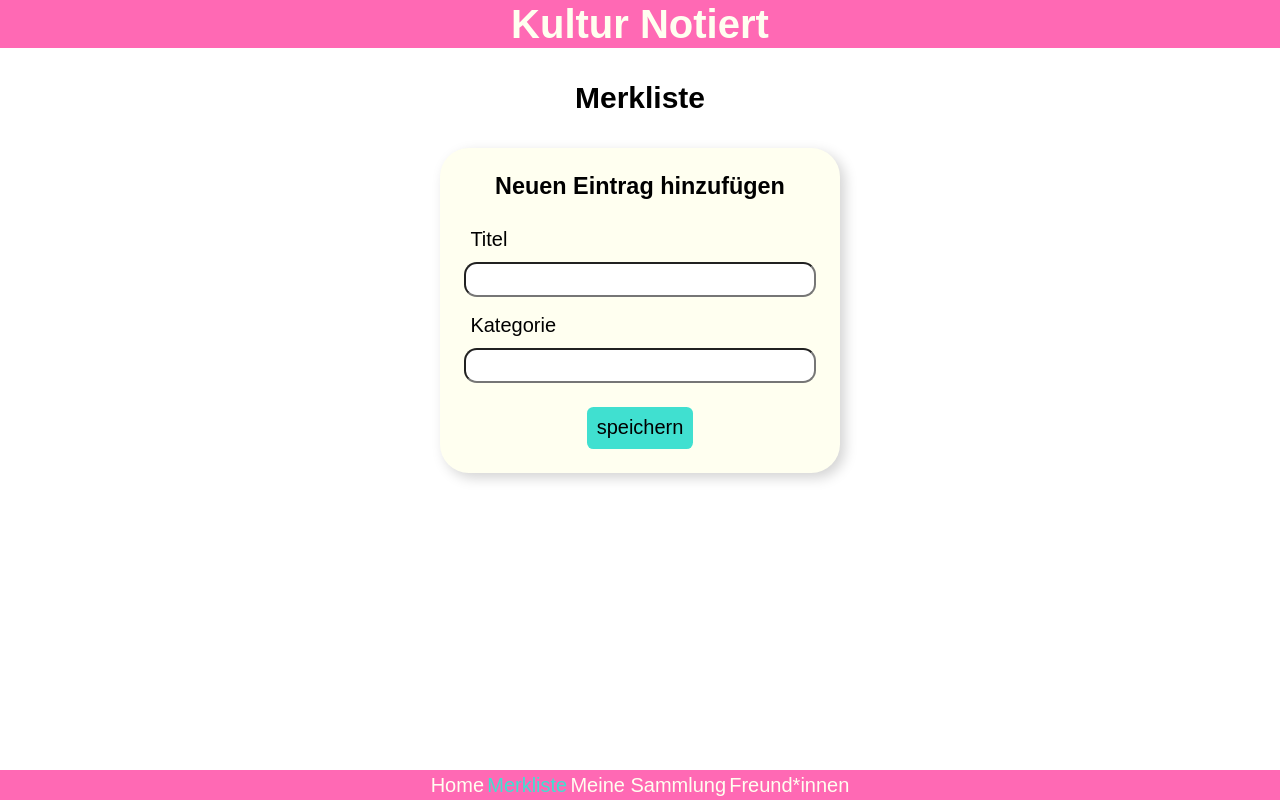
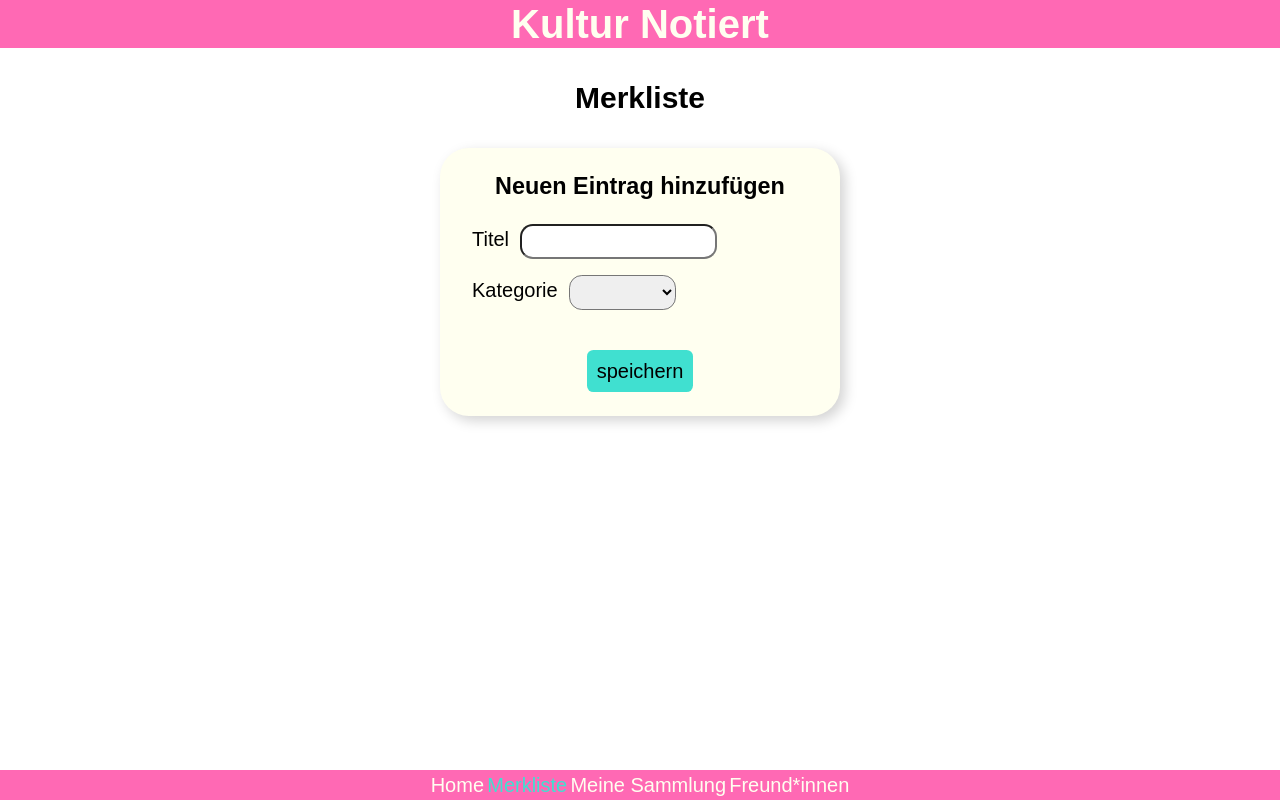
Before and after one commit to felixcanditt/kultur-notiert-vercel, a React (Create React App) app in the folder client/: page /watchlist in a window 1280 px wide. Built offline with nearby package versions, Linux system fonts and the light colour scheme.

Commit message:
added input options

```diff
--- a/client/src/App.js
+++ b/client/src/App.js
@@ -15,12 +15,10 @@ export default function App() {
   const [watchlist, setWatchlist] = useState(
     loadFromLocalStorage('kulturNotiertWatchlist') ?? []
   );
-  console.log(watchlist);
 
   const [library, setLibrary] = useState(
     loadFromLocalStorage('kulturNotiertLibrary') ?? []
   );
-  console.log(library);
 
   useEffect(() => {
     updateLocalStorage('kulturNotiertWatchlist', watchlist);
--- /dev/null
+++ b/client/src/components/InputOptions.js
@@ -0,0 +1,130 @@
+import styled from 'styled-components';
+
+export default function InputOptions({ formItem, onChangeItem }) {
+  function renderOptions() {
+    if (formItem.category === 'book') {
+      return (
+        <label>
+          <span>Autor*in</span>
+          <input
+            type="text"
+            name="author"
+            onChange={onChangeItem}
+            value={formItem.title}
+          />
+        </label>
+      );
+    } else if (formItem.category === 'film') {
+      return (
+        <>
+          <label>
+            <span>Regisseur*in</span>
+            <input
+              type="text"
+              name="director"
+              onChange={onChangeItem}
+              value={formItem.director}
+            />
+          </label>
+          <label>
+            <span>Wo ansehen?</span>
+            <input
+              type="text"
+              name="location"
+              onChange={onChangeItem}
+              value={formItem.location}
+            />
+          </label>
+        </>
+      );
+    } else if (formItem.category === 'series') {
+      return (
+        <label>
+          <span>Wo ansehen?</span>
+          <input
+            type="text"
+            name="location"
+            onChange={onChangeItem}
+            value={formItem.location}
+          />
+        </label>
+      );
+    } else if (formItem.category === 'stage') {
+      return (
+        <>
+          <label>
+            <span>Wo?</span>
+            <input
+              type="text"
+              name="location"
+              onChange={onChangeItem}
+              value={formItem.location}
+            />
+          </label>
+          <label>
+            <span>Wann?</span>
+            <input
+              type="text"
+              name="time"
+              onChange={onChangeItem}
+              value={formItem.time}
+            />
+          </label>
+        </>
+      );
+    } else if (formItem.category === 'exhibition') {
+      return (
+        <>
+          <label>
+            <span>Wo?</span>
+            <input
+              type="text"
+              name="location"
+              onChange={onChangeItem}
+              value={formItem.location}
+            />
+          </label>
+          <label>
+            <span>Wann?</span>
+            <input
+              type="text"
+              name="time"
+              onChange={onChangeItem}
+              value={formItem.time}
+            />
+          </label>
+        </>
+      );
+    } else if (formItem.category === 'festival') {
+      return (
+        <>
+          <label>
+            <span>Wo?</span>
+            <input
+              type="text"
+              name="location"
+              onChange={onChangeItem}
+              value={formItem.location}
+            />
+          </label>
+          <label>
+            <span>Wann?</span>
+            <input
+              type="text"
+              name="time"
+              onChange={onChangeItem}
+              value={formItem.time}
+            />
+          </label>
+        </>
+      );
+    }
+  }
+
+  return <Grid>{renderOptions()}</Grid>;
+}
+
+const Grid = styled.div`
+  display: grid;
+  gap: 1rem;
+`;
--- a/client/src/components/WatchlistForm.js
+++ b/client/src/components/WatchlistForm.js
@@ -1,25 +1,27 @@
 import styled from 'styled-components';
 import { useState } from 'react';
 
+import InputOptions from './InputOptions';
+
 export default function WatchlistForm({ onAddToWatchlist }) {
-  const initialItem = {
+  const initialFormItem = {
     title: '',
     category: '',
     isWatched: false
   };
 
-  const [item, setItem] = useState(initialItem);
+  const [formItem, setFormItem] = useState(initialFormItem);
 
   function changeItem(event) {
     const inputName = event.target.name;
     const inputValue = event.target.value;
-    setItem({ ...item, [inputName]: inputValue });
+    setFormItem({ ...formItem, [inputName]: inputValue });
   }
 
   function handleFormSubmit(event) {
     event.preventDefault();
-    onAddToWatchlist(item);
-    setItem(initialItem);
+    onAddToWatchlist(formItem);
+    setFormItem(initialFormItem);
   }
 
   // function testFunction() {
@@ -45,36 +47,38 @@ export default function WatchlistForm({ onAddToWatchlist }) {
     <Form onSubmit={handleFormSubmit}>
       <h3>Neuen Eintrag hinzufügen</h3>
 
-      <label htmlFor="title">Titel</label>
+      <label>
+        <span>Titel</span>
         <input
           type="text"
-        id="title"
           name="title"
           onChange={changeItem}
-        value={item.title}
+          value={formItem.title}
         />
+      </label>
 
-      <label htmlFor="category">Kategorie</label>
+      {/* <label htmlFor="category">Kategorie</label>
       <input
         type="text"
         name="category"
         onChange={changeItem}
         value={item.category}
-      />
+      /> */}
 
-      {/* <label htmlFor="category">Kategorie</label>
-      <select
-        name="category"
-        id="category"
-        onChange={changeItem}
-        value={item.category}
-      >
+      <label>
+        <span>Kategorie</span>
+        <select name="category" onChange={changeItem} value={formItem.category}>
           <option value=""></option>
-
+          <option value="book">Buch</option>
           <option value="film">Film</option>
           <option value="series">Serie</option>
-        <option value="book">Buch</option>
-      </select> */}
+          <option value="stage">Bühne</option>
+          <option value="exhibition">Ausstellung</option>
+          <option value="festival">Festival</option>
+        </select>
+      </label>
+
+      <InputOptions formItem={formItem} onChangeItem={changeItem} />
 
       {/* {testFunction()} */}
 
@@ -99,28 +103,30 @@ const Form = styled.form`
 
   background-color: ivory;
 
-  padding: 1.5rem;
+  padding: 1.5rem 2rem;
 
   display: grid;
-  gap: 0.5rem;
+  gap: 1rem;
 
   h3 {
-    margin-bottom: 1rem;
+    margin-bottom: 0.5rem;
     text-align: center;
   }
 
   label {
-    padding-left: 0.4rem;
+    xpadding-left: 0.4rem;
   }
 
-  input {
-    margin-bottom: 0.3rem;
+  input,
+  select {
+    xmargin-bottom: 0.3rem;
+    margin-left: 0.7rem;
     border-radius: 0.8rem;
     padding: 0.5rem;
   }
 
   button {
-    margin: 0.7rem auto 0;
+    margin: 0.5rem auto 0;
 
     cursor: pointer;
 
```
Lines whose indentation alone changed are shown as unchanged.
